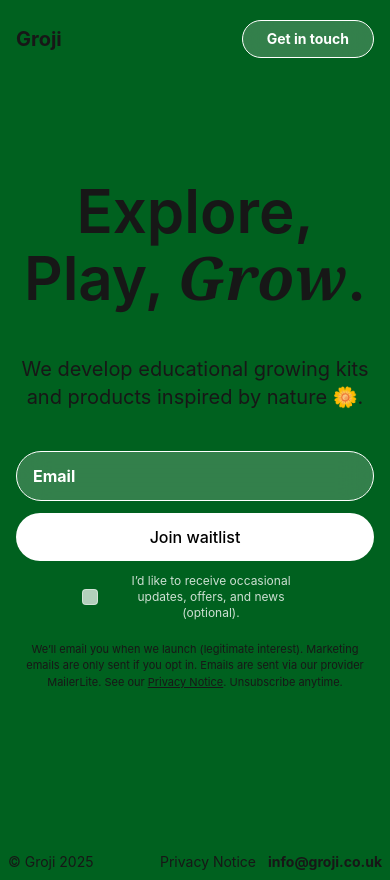
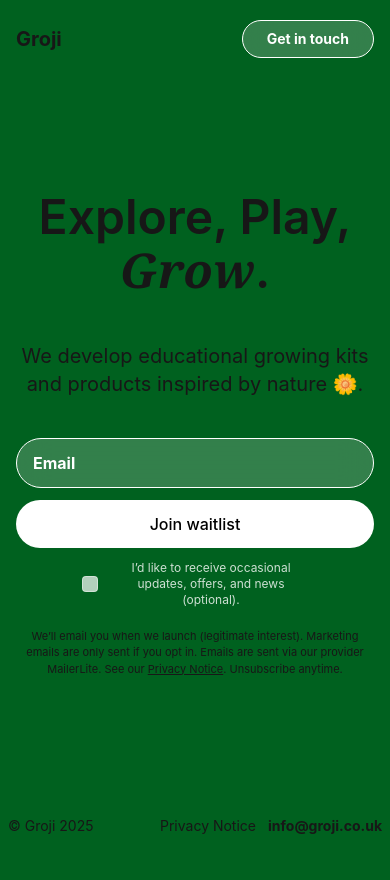
Before and after one commit to m-mcaulay/groji-website, a Next.js app: page / in a window 390 px wide. After the commit the page ends 844 px from the top, so only its background shows below. Built offline with nearby package versions, Linux system fonts and the light colour scheme.

Commit message:
Fix for footer

```diff
--- a/app/page.tsx
+++ b/app/page.tsx
@@ -212,7 +212,7 @@
                   initial={{ opacity: 0, y: 10 }}
                   animate={{ opacity: 1, y: 0 }}
                   transition={{ delay: 0.1, duration: 0.7 }}
-                  className="text-6xl md:text-7xl font-semibold leading-[1.1] text-[hsl(280 30% 100%)] md:min-w-[100%] lg:max-w-[100%]"
+                  className="text-5xl md:text-7xl font-semibold leading-[1.1] text-[hsl(280 30% 100%)] md:min-w-[100%] lg:max-w-[100%]"
                 >
                   Explore, Play, <span className="italic font-serif">Grow</span>
                   .<br />
@@ -322,7 +322,7 @@
           </div>
         </main>
       </motion.div>
-      <footer className="flex justify-between items-center w-full p-2  text-sm ">
+      <footer className="flex justify-between items-center w-full p-2 absolute bottom-0 text-sm ">
         <p>© Groji 2025</p>
 
         <div className="flex pointer-events-auto z-10">
--- a/components/emoji-painter.tsx
+++ b/components/emoji-painter.tsx
@@ -46,13 +46,17 @@
       requestAnimationFrame(() => handleMove(e));
     };
 
-    window.addEventListener("mousemove", throttled, { passive: true });
-    // 👇 allow the browser to handle scrolling
-    window.addEventListener("touchmove", throttled, { passive: true });
+    const preventTouch = (e: TouchEvent) => {
+      e.preventDefault();
+      throttled(e);
+    };
+
+    window.addEventListener("mousemove", throttled);
+    window.addEventListener("touchmove", preventTouch, { passive: false });
 
     return () => {
       window.removeEventListener("mousemove", throttled);
-      window.removeEventListener("touchmove", throttled);
+      window.removeEventListener("touchmove", preventTouch);
     };
   }, []);
 
```
